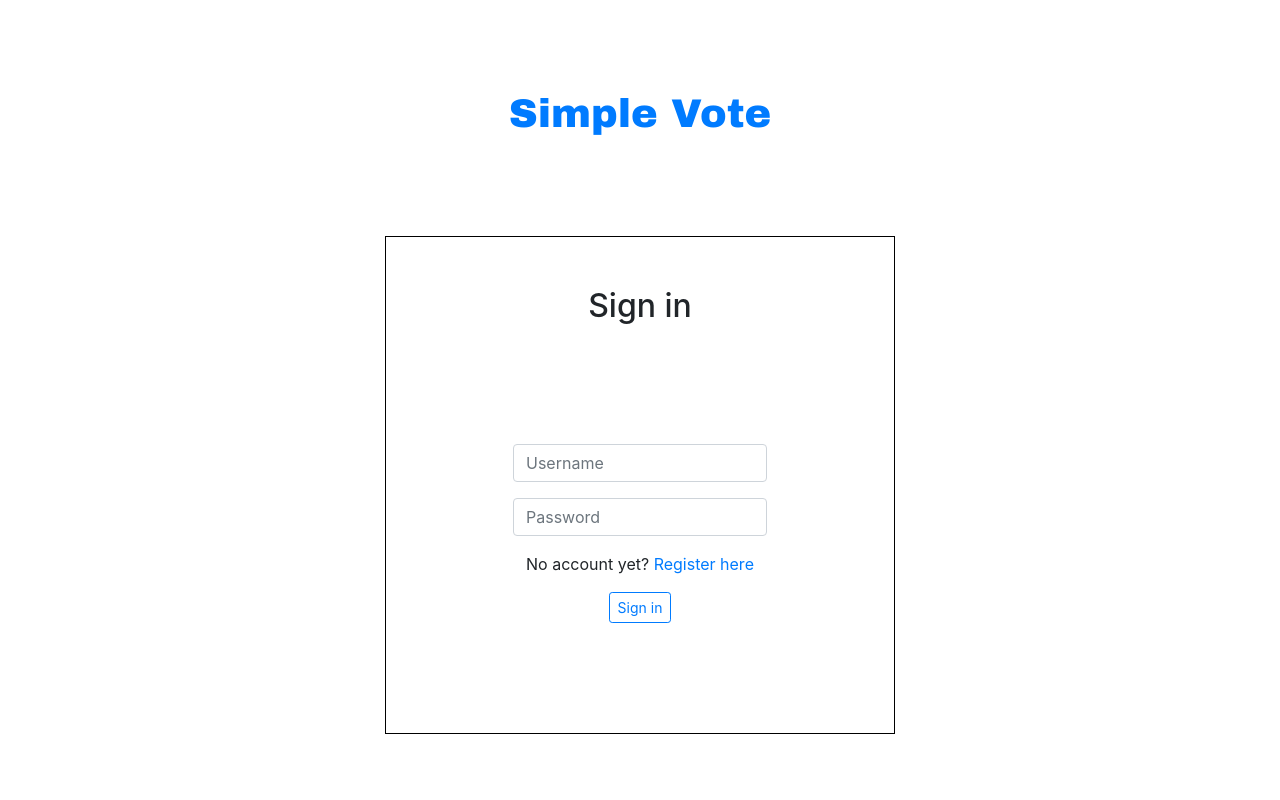
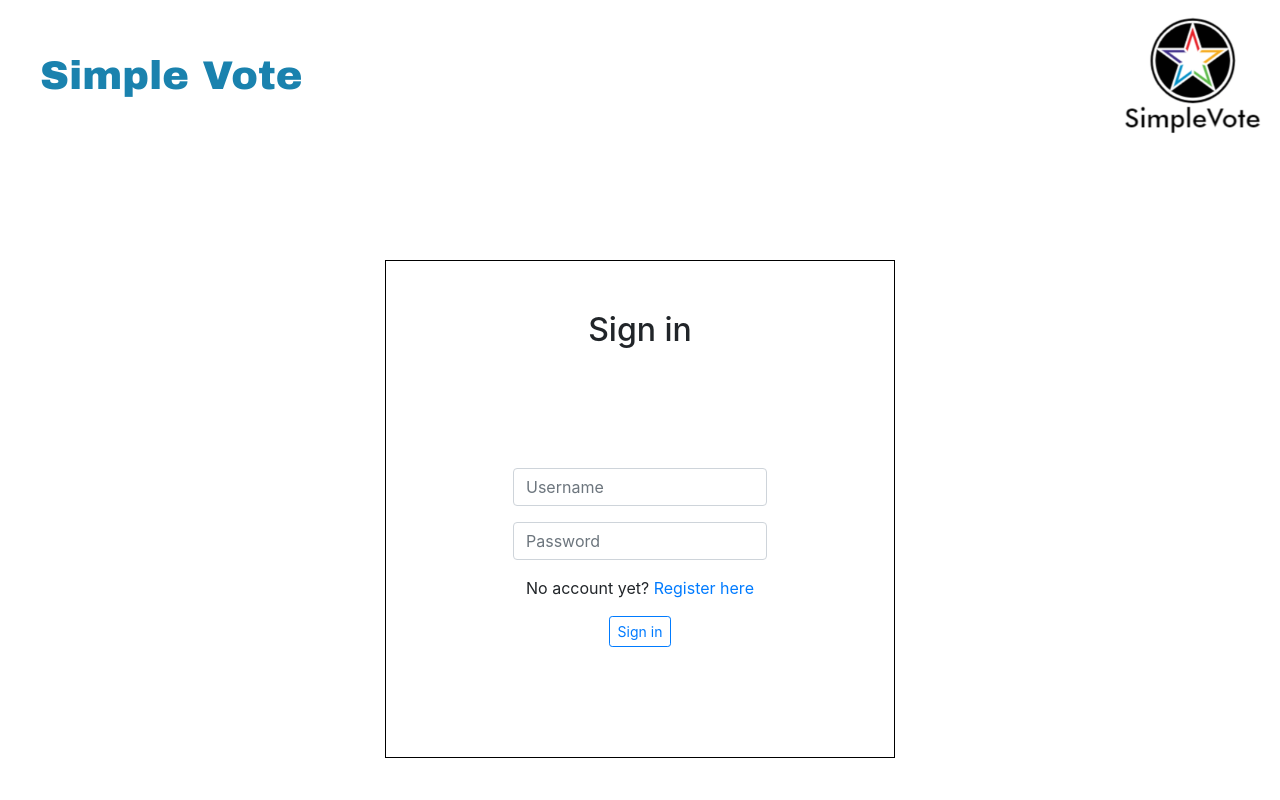
Before and after one commit to SilvioMerz/Simple-Vote, a PHP site: page /webcontent/login.php in a window 1280 px wide. Run offline with PHP 8.4, Linux system fonts and the light colour scheme; tables that the repository leaves empty or names only in its code hold one stand-in row (values such as "Sample post").

Commit message:
add header from index.php to login.php

```diff
--- a/styles/forms.css
+++ b/styles/forms.css
@@ -30,6 +30,7 @@ div input {
     border-style: solid;
     margin-left: 300px;
     margin-right: 300px;
+    margin-top: 100px;
 }
 h1 {
     font-family: "Arial Black", sans-serif;
--- a/webcontent/login.php
+++ b/webcontent/login.php
@@ -1,5 +1,7 @@
 <?php
 include_once('includes/scripts/database.php');
+
+$title = "Simple Vote";
 
 $errors = array();
 $loginCredentials = $db->prepare("SELECT idusers, email FROM users WHERE username = (?) AND password = (?)");
@@ -45,10 +47,10 @@ if (isset($_POST["submit"])) {
 </head>
 
 <body>
+<?php include_once('includes/header.php'); ?>
+
 <div class="container">
-    <div class="header">
-        <h1><a href="index.php">Simple Vote</a></h1>
-    </div>
+
 
     <div class="allItems">
     <div class="sign">
```
